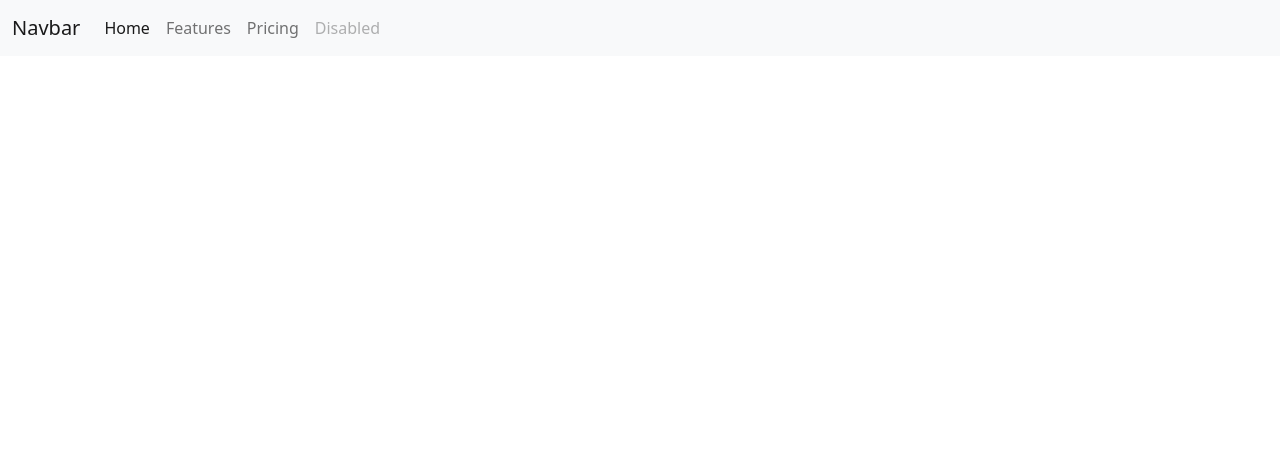
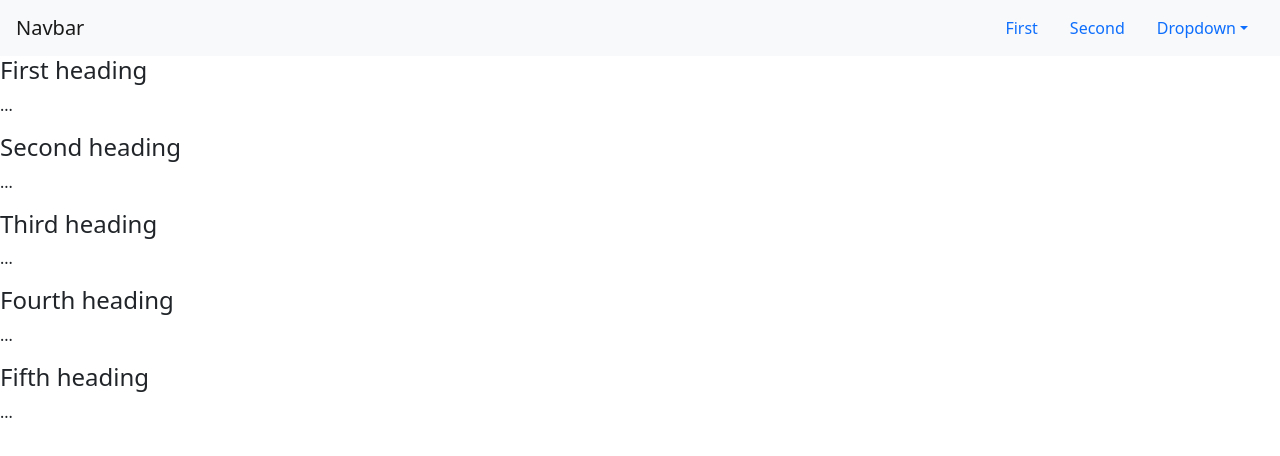
Before and after one commit to gealsanchez/tryBootstrap, a plain HTML site: page index.html in a window 1280 px wide. Drawn offline with nearby package versions, Linux system fonts and the light colour scheme.

Commit message:
Remove initial navbar, Added a new navbar with active menu link when a user scrolls

```diff
--- a/index.html
+++ b/index.html
@@ -8,29 +8,38 @@
     <title>Document</title>
 </head>
 <body>
-    <nav class="navbar navbar-expand-lg navbar-light bg-light">
-        <div class="container-fluid">
+    <nav id="navbar-example2" class="navbar navbar-light bg-light px-3">
   <a class="navbar-brand" href="#">Navbar</a>
-          <button class="navbar-toggler" type="button" data-bs-toggle="collapse" data-bs-target="#navbarNav" aria-controls="navbarNav" aria-expanded="false" aria-label="Toggle navigation">
-            <span class="navbar-toggler-icon"></span>
-          </button>
-          <div class="collapse navbar-collapse" id="navbarNav">
-            <ul class="navbar-nav">
+  <ul class="nav nav-pills">
     <li class="nav-item">
-                <a class="nav-link active" aria-current="page" href="#">Home</a>
+      <a class="nav-link" href="#scrollspyHeading1">First</a>
     </li>
     <li class="nav-item">
-                <a class="nav-link" href="#">Features</a>
+      <a class="nav-link" href="#scrollspyHeading2">Second</a>
     </li>
-              <li class="nav-item">
-                <a class="nav-link" href="#">Pricing</a>
-              </li>
-              <li class="nav-item">
-                <a class="nav-link disabled" href="#" tabindex="-1" aria-disabled="true">Disabled</a>
+    <li class="nav-item dropdown">
+      <a class="nav-link dropdown-toggle" data-bs-toggle="dropdown" href="#" role="button" aria-expanded="false">Dropdown</a>
+      <ul class="dropdown-menu">
+        <li><a class="dropdown-item" href="#scrollspyHeading3">Third</a></li>
+        <li><a class="dropdown-item" href="#scrollspyHeading4">Fourth</a></li>
+        <li><hr class="dropdown-divider"></li>
+        <li><a class="dropdown-item" href="#scrollspyHeading5">Fifth</a></li>
+      </ul>
     </li>
   </ul>
+</nav>
+<div data-bs-spy="scroll" data-bs-target="#navbar-example2" data-bs-offset="0" class="scrollspy-example" tabindex="0">
+  <h4 id="scrollspyHeading1">First heading</h4>
+  <p>...</p>
+  <h4 id="scrollspyHeading2">Second heading</h4>
+  <p>...</p>
+  <h4 id="scrollspyHeading3">Third heading</h4>
+  <p>...</p>
+  <h4 id="scrollspyHeading4">Fourth heading</h4>
+  <p>...</p>
+  <h4 id="scrollspyHeading5">Fifth heading</h4>
+  <p>...</p>
 </div>
-        </div>
-      </nav>
+
 </body>
 </html>
```
Lines whose indentation alone changed are shown as unchanged.
